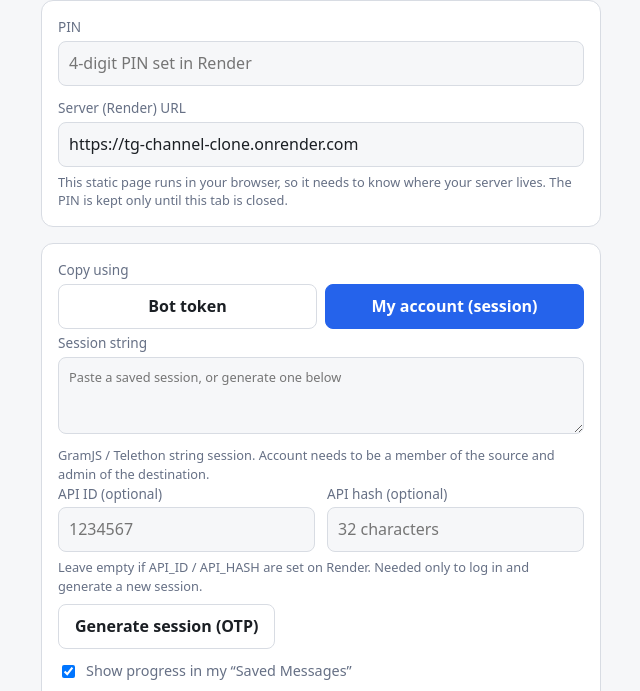
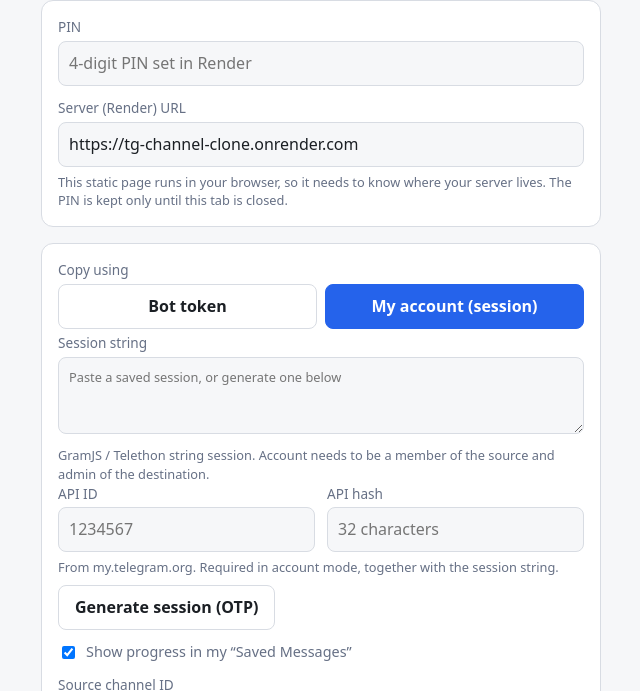
Before and after one commit to abhaymishra86871/TG-Channel-Clone, a website: page index.html in a window 1280 px wide. Both pictures are taken after a click on the button "My account (session)". Shown: the part 70-761 px from the top of the page, without its empty margins (319-959 px from the left). Drawn offline with Linux system fonts and the light colour scheme.

Commit message:
Update index.html

```diff
--- a/index.html
+++ b/index.html
@@ -82,10 +82,10 @@
       <textarea id="session" rows="3" autocomplete="off" spellcheck="false" placeholder="Paste a saved session, or generate one below"></textarea>
       <small class="hint">GramJS / Telethon string session. Account needs to be a member of the source and admin of the destination.</small>
       <div class="row">
-        <div><label for="apiId">API ID (optional)</label><input id="apiId" inputmode="numeric" autocomplete="off" placeholder="1234567"></div>
-        <div><label for="apiHash">API hash (optional)</label><input id="apiHash" type="password" autocomplete="off" placeholder="32 characters"></div>
+        <div><label for="apiId">API ID</label><input id="apiId" inputmode="numeric" autocomplete="off" placeholder="1234567"></div>
+        <div><label for="apiHash">API hash</label><input id="apiHash" type="password" autocomplete="off" placeholder="32 characters"></div>
       </div>
-      <small class="hint">Leave empty if API_ID / API_HASH are set on Render. Needed only to log in and generate a new session.</small>
+      <small class="hint">From my.telegram.org. Required in account mode, together with the session string.</small>
       <div class="btns" style="margin-top:8px"><button type="button" id="bGen" class="sec">Generate session (OTP)</button></div>
       <label class="ck"><input id="notifySaved" type="checkbox" checked> Show progress in my “Saved Messages”</label>
     </div>
@@ -142,7 +142,7 @@
   <div id="sPhone">
     <label for="sp">Phone number (with country code)</label>
     <input id="sp" placeholder="+919876543210" inputmode="tel" autocomplete="off">
-    <small class="hint">Uses the API ID / hash from the page (or the ones set on Render). Telegram sends a login code to your Telegram app.</small>
+    <small class="hint">Uses the API ID / hash entered on the page. Telegram sends a login code to your Telegram app.</small>
     <div class="btns"><button id="sSend">Send code</button><button class="sec" data-close>Cancel</button></div>
   </div>
   <div id="sCode" class="hide">
```
